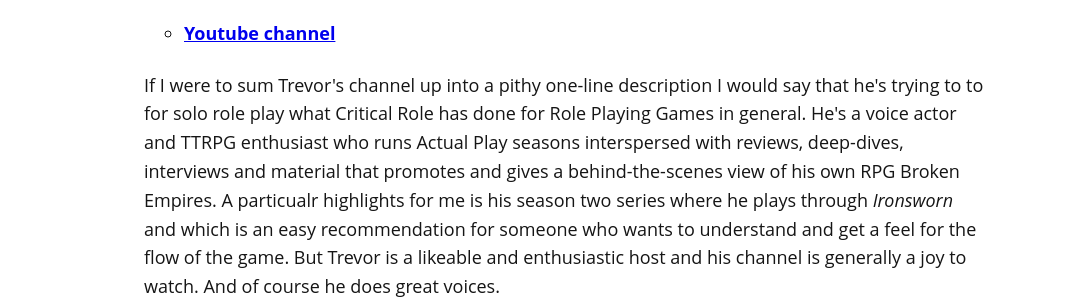
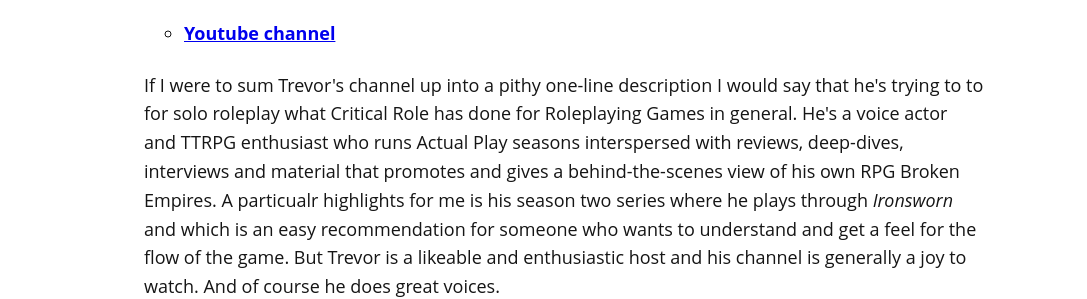
Before and after one commit to fst0pped/fst0pped.github.io, a Jekyll site: the page built from links.html, in a window 1280 px wide. Shown: the part 1509-1808 px from the top of the page, without its empty margins (96-1183 px from the left). Built offline with Jekyll 4.4.1, drawn with Linux system fonts in a browser that asks for light colours.

Commit message:
typooooos

```diff
--- a/links.html
+++ b/links.html
@@ -40,6 +40,6 @@
         <ul>
           <li><h4><a href="https://www.youtube.com/@MeMyselfandDieRPG">Youtube channel</a></h4></li>
         </ul>
-        <p>If I were to sum Trevor's channel up into a pithy one-line description I would say that he's trying to to for solo role play what Critical Role has done for Role Playing Games in general. He's a voice actor and TTRPG enthusiast who runs Actual Play seasons interspersed with reviews, deep-dives, interviews and material that promotes and gives a behind-the-scenes view of his own RPG Broken Empires. A particualr highlights for me is his season two series where he plays through <em>Ironsworn</em> and which is an easy recommendation for someone who wants to understand and get a feel for the flow of the game. But Trevor is a likeable and enthusiastic host and his channel is generally a joy to watch. And of course he does great voices.</p>
+        <p>If I were to sum Trevor's channel up into a pithy one-line description I would say that he's trying to to for solo roleplay what Critical Role has done for Roleplaying Games in general. He's a voice actor and TTRPG enthusiast who runs Actual Play seasons interspersed with reviews, deep-dives, interviews and material that promotes and gives a behind-the-scenes view of his own RPG Broken Empires. A particualr highlights for me is his season two series where he plays through <em>Ironsworn</em> and which is an easy recommendation for someone who wants to understand and get a feel for the flow of the game. But Trevor is a likeable and enthusiastic host and his channel is generally a joy to watch. And of course he does great voices.</p>
     </li>
   </ul>
```
